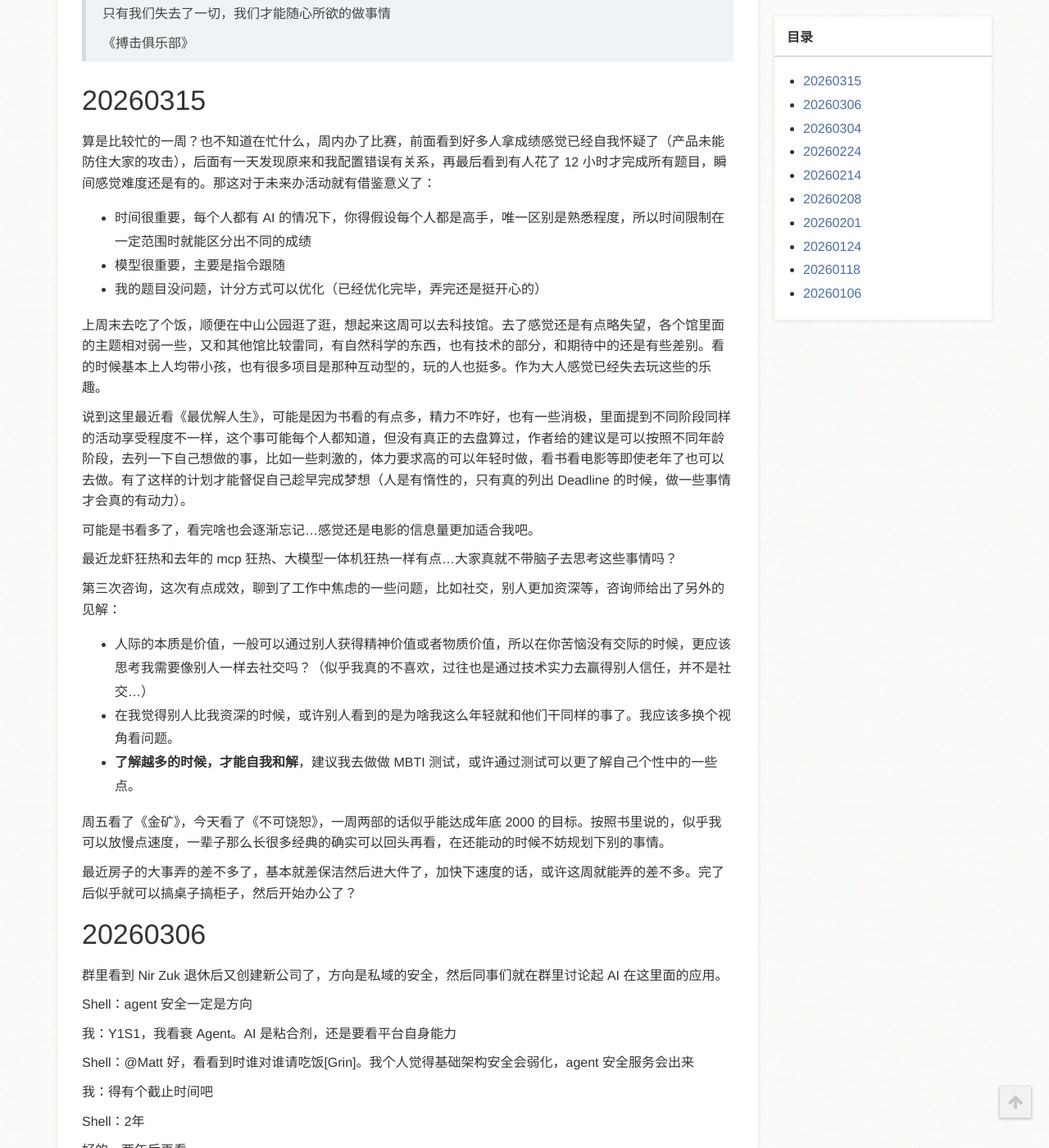
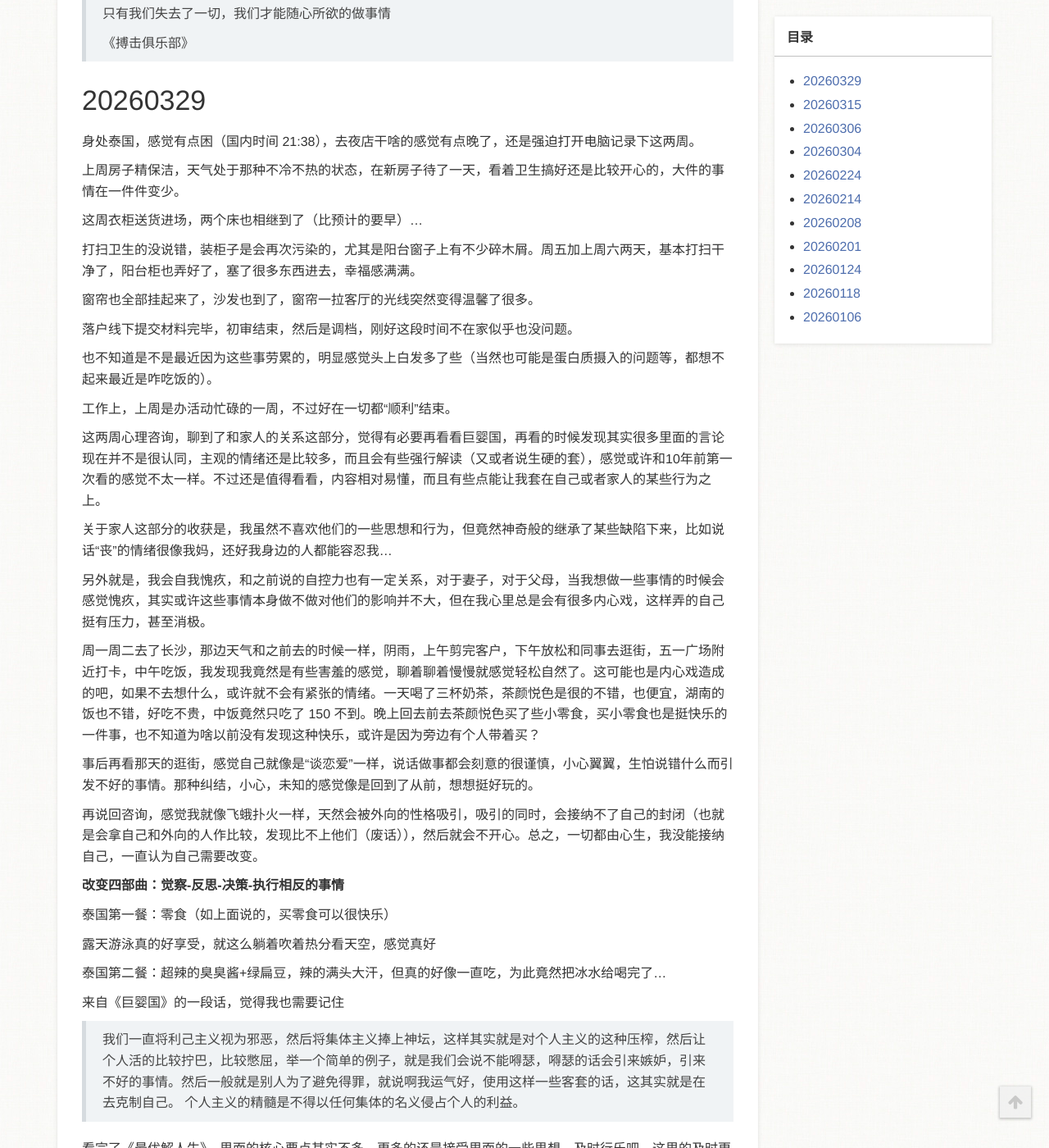
Before and after one commit to zm1990s/halfcoffee, a Jekyll site: the page built from page/3碎碎念.md, in a window 1280 px wide and 1400 px high, scrolled down 229 px. Shown: the whole window at 82% size. Built offline with Jekyll 4.4.1, drawn with Linux system fonts in a browser that asks for light colours; a style sheet for code colours, icons or effects is not loaded; some of the changed text lies outside the part shown.

Commit message:
20260329

```diff
--- a/page/3碎碎念.md
+++ b/page/3碎碎念.md
@@ -13,6 +13,59 @@ type: page
 > 只有我们失去了一切，我们才能随心所欲的做事情
 >
 > 《搏击俱乐部》
+
+# 20260329
+
+身处泰国，感觉有点困（国内时间 21:38），去夜店干啥的感觉有点晚了，还是强迫打开电脑记录下这两周。
+
+上周房子精保洁，天气处于那种不冷不热的状态，在新房子待了一天，看着卫生搞好还是比较开心的，大件的事情在一件件变少。
+
+这周衣柜送货进场，两个床也相继到了（比预计的要早）...
+
+打扫卫生的没说错，装柜子是会再次污染的，尤其是阳台窗子上有不少碎木屑。周五加上周六两天，基本打扫干净了，阳台柜也弄好了，塞了很多东西进去，幸福感满满。
+
+窗帘也全部挂起来了，沙发也到了，窗帘一拉客厅的光线突然变得温馨了很多。
+
+落户线下提交材料完毕，初审结束，然后是调档，刚好这段时间不在家似乎也没问题。
+
+也不知道是不是最近因为这些事劳累的，明显感觉头上白发多了些（当然也可能是蛋白质摄入的问题等，都想不起来最近是咋吃饭的）。
+
+工作上，上周是办活动忙碌的一周，不过好在一切都“顺利”结束。
+
+这两周心理咨询，聊到了和家人的关系这部分，觉得有必要再看看巨婴国，再看的时候发现其实很多里面的言论现在并不是很认同，主观的情绪还是比较多，而且会有些强行解读（又或者说生硬的套），感觉或许和10年前第一次看的感觉不太一样。不过还是值得看看，内容相对易懂，而且有些点能让我套在自己或者家人的某些行为之上。
+
+关于家人这部分的收获是，我虽然不喜欢他们的一些思想和行为，但竟然神奇般的继承了某些缺陷下来，比如说话“丧”的情绪很像我妈，还好我身边的人都能容忍我...
+
+另外就是，我会自我愧疚，和之前说的自控力也有一定关系，对于妻子，对于父母，当我想做一些事情的时候会感觉愧疚，其实或许这些事情本身做不做对他们的影响并不大，但在我心里总是会有很多内心戏，这样弄的自己挺有压力，甚至消极。
+
+周一周二去了长沙，那边天气和之前去的时候一样，阴雨，上午剪完客户，下午放松和同事去逛街，五一广场附近打卡，中午吃饭，我发现我竟然是有些害羞的感觉，聊着聊着慢慢就感觉轻松自然了。这可能也是内心戏造成的吧，如果不去想什么，或许就不会有紧张的情绪。一天喝了三杯奶茶，茶颜悦色是很的不错，也便宜，湖南的饭也不错，好吃不贵，中饭竟然只吃了 150 不到。晚上回去前去茶颜悦色买了些小零食，买小零食也是挺快乐的一件事，也不知道为啥以前没有发现这种快乐，或许是因为旁边有个人带着买？
+
+事后再看那天的逛街，感觉自己就像是“谈恋爱”一样，说话做事都会刻意的很谨慎，小心翼翼，生怕说错什么而引发不好的事情。那种纠结，小心，未知的感觉像是回到了从前，想想挺好玩的。
+
+再说回咨询，感觉我就像飞蛾扑火一样，天然会被外向的性格吸引，吸引的同时，会接纳不了自己的封闭（也就是会拿自己和外向的人作比较，发现比不上他们（废话）），然后就会不开心。总之，一切都由心生，我没能接纳自己，一直认为自己需要改变。
+
+
+
+**改变四部曲：觉察-反思-决策-执行相反的事情**
+
+
+
+泰国第一餐：零食（如上面说的，买零食可以很快乐）
+
+露天游泳真的好享受，就这么躺着吹着热分看天空，感觉真好
+
+泰国第二餐：超辣的臭臭酱+绿扁豆，辣的满头大汗，但真的好像一直吃，为此竟然把冰水给喝完了...
+
+
+
+来自《巨婴国》的一段话，觉得我也需要记住
+
+> 我们一直将利己主义视为邪恶，然后将集体主义捧上神坛，这样其实就是对个人主义的这种压榨，然后让个人活的比较拧巴，比较憋屈，举一个简单的例子，就是我们会说不能嘚瑟，嘚瑟的话会引来嫉妒，引来不好的事情。然后一般就是别人为了避免得罪，就说啊我运气好，使用这样一些客套的话，这其实就是在去克制自己。
+> 个人主义的精髓是不得以任何集体的名义侵占个人的利益。
+
+
+
+看完了《最优解人生》，里面的核心要点其实不多，更多的还是接受里面的一些思想，及时行乐吧，这里的及时更多指的是在年轻的时候，把需要年轻时干的事干掉，比如各类考验体力的运动等等，如果从具体的事情开始，那就是抓住每个接触新鲜事物的机会？好像我现在就没这么干...或者抓住会带我接触新鲜事物的人？
 
 # 20260315
 
```
